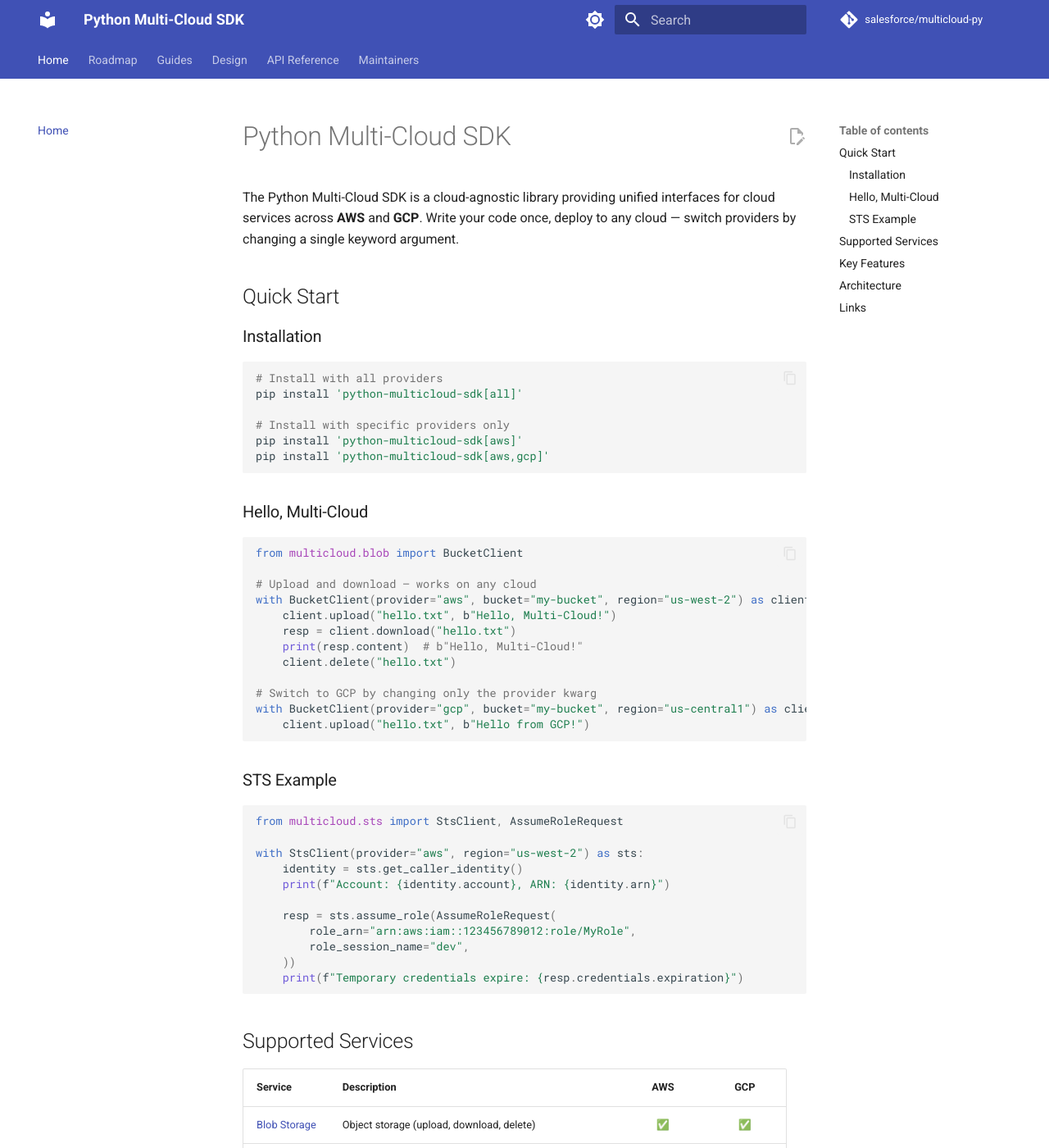
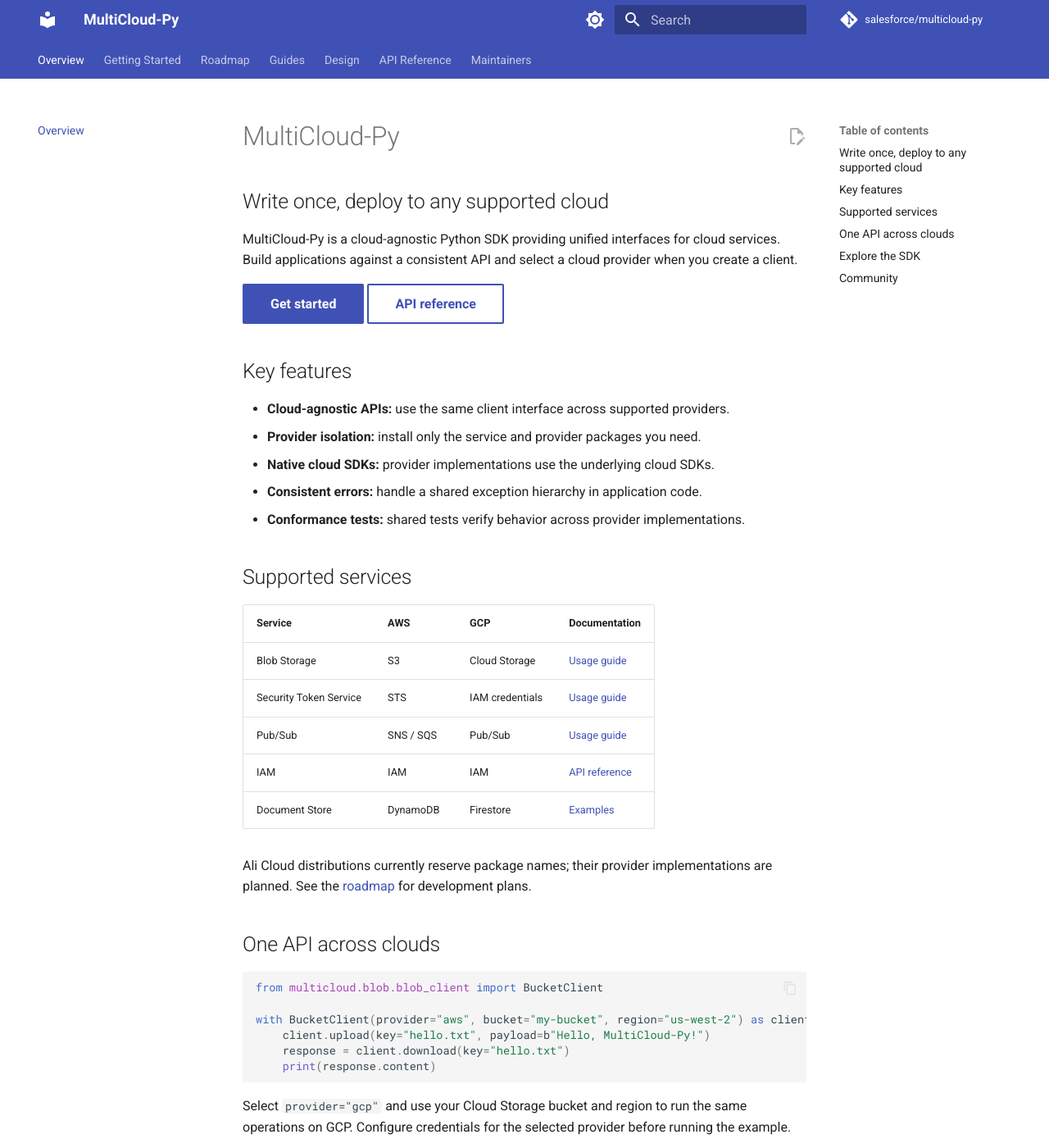
Before and after one commit to LihaoLiuXs/multicloud-py, an MkDocs documentation site: the page built from docs/index.md, in a window 1280 px wide and 1400 px high. Shown: the whole window at 82% size. Built offline with MkDocs 1.6.1 and Material for MkDocs 9.7.7, drawn with Linux system fonts in a browser that asks for light colours; comment, search, counter and statistics services are not loaded; some of the changed text lies outside the part shown.

Commit message:
docs: prepare SDK website and GitHub Pages deployment (#12)
* docs: prepare MultiCloud-Py website and Pages deployment

* docs: use required Ali provider naming on homepage

````diff
--- /dev/null
+++ b/docs/getting-started.md
@@ -0,0 +1,70 @@
+# Getting started
+
+Use Python 3.10 or newer. Install only the service and provider packages your
+application needs; they bring in the shared client and common dependencies.
+
+## Install a provider
+
+Once the distributions are available on PyPI:
+
+```bash
+# Blob Storage on AWS
+pip install multicloud-py-blob-aws
+
+# Blob Storage on GCP
+pip install multicloud-py-blob-gcp
+```
+
+For development from source, install the workspace with
+[uv](https://docs.astral.sh/uv/):
+
+```bash
+git clone https://github.com/salesforce/multicloud-py.git
+cd multicloud-py
+uv sync --frozen --all-packages
+```
+
+Run examples from the source checkout with `uv run python example.py`.
+
+## Configure access
+
+Create a bucket and grant your identity permission to upload, download, and
+delete objects in it. Use a bucket intended for trying the SDK.
+
+=== "AWS"
+
+    Configure the standard boto3 credential chain, such as an AWS profile,
+    environment credentials, or a workload role. Use the bucket's region.
+
+=== "GCP"
+
+    Configure Application Default Credentials, such as a workload identity or
+    `gcloud auth application-default login` for local development. Use your
+    Cloud Storage bucket and location.
+
+## Upload and download an object
+
+Replace `my-bucket` and the region with your own values. This example writes
+and then deletes `multicloud-py-getting-started.txt`.
+
+```python
+from multicloud.blob.blob_client import BucketClient
+
+with BucketClient(provider="aws", bucket="my-bucket", region="us-west-2") as client:
+    key = "multicloud-py-getting-started.txt"
+    client.upload(key=key, payload=b"Hello, MultiCloud-Py!")
+    response = client.download(key=key)
+    print(response.content.decode())
+    client.delete(key=key)
+```
+
+To use GCP, install `multicloud-py-blob-gcp`, select `provider="gcp"`, and
+provide your bucket and location. The upload, download, and delete calls stay
+the same.
+
+## Next steps
+
+- [Blob Storage guide](guides/blobstore-guide.md)
+- [STS guide](guides/sts-guide.md)
+- [Pub/Sub guide](guides/pubsub-guide.md)
+- [API reference](api/index.md)
--- a/docs/index.md
+++ b/docs/index.md
@@ -1,85 +1,65 @@
-# Python Multi-Cloud SDK
+# MultiCloud-Py
 
-The Python Multi-Cloud SDK is a cloud-agnostic library providing unified interfaces for cloud services across **AWS** and **GCP**. Write your code once, deploy to any cloud — switch providers by changing a single keyword argument.
+## Write once, deploy to any supported cloud
 
-## Quick Start
+MultiCloud-Py is a cloud-agnostic Python SDK providing unified interfaces for
+cloud services. Build applications against a consistent API and select a cloud
+provider when you create a client.
 
-### Installation
+[Get started](getting-started.md){ .md-button .md-button--primary }
+[API reference](api/index.md){ .md-button }
 
-```bash
-# Install with all providers
-pip install 'python-multicloud-sdk[all]'
+## Key features
 
-# Install with specific providers only
-pip install 'python-multicloud-sdk[aws]'
-pip install 'python-multicloud-sdk[aws,gcp]'
+- **Cloud-agnostic APIs:** use the same client interface across supported providers.
+- **Provider isolation:** install only the service and provider packages you need.
+- **Native cloud SDKs:** provider implementations use the underlying cloud SDKs.
+- **Consistent errors:** handle a shared exception hierarchy in application code.
+- **Conformance tests:** shared tests verify behavior across provider implementations.
+
+## Supported services
+
+| Service | AWS | GCP | Documentation |
+| --- | --- | --- | --- |
+| Blob Storage | S3 | Cloud Storage | [Usage guide](guides/blobstore-guide.md) |
+| Security Token Service | STS | IAM credentials | [Usage guide](guides/sts-guide.md) |
+| Pub/Sub | SNS / SQS | Pub/Sub | [Usage guide](guides/pubsub-guide.md) |
+| IAM | IAM | IAM | [API reference](api/iam.md) |
+| Document Store | DynamoDB | Firestore | [Examples](https://github.com/salesforce/multicloud-py/tree/main/examples) |
+
+Ali Cloud distributions currently reserve package names; their provider
+implementations are planned. See the [roadmap](roadmap.md) for development plans.
+
+## One API across clouds
+
+```python
+from multicloud.blob.blob_client import BucketClient
+
+with BucketClient(provider="aws", bucket="my-bucket", region="us-west-2") as client:
+    client.upload(key="hello.txt", payload=b"Hello, MultiCloud-Py!")
+    response = client.download(key="hello.txt")
+    print(response.content)
 ```
 
-### Hello, Multi-Cloud
+Select `provider="gcp"` and use your Cloud Storage bucket and region to run
+the same operations on GCP. Configure credentials for the selected provider
+before running the example.
 
-```python
-from multicloud.blob import BucketClient
+## Explore the SDK
 
-# Upload and download — works on any cloud
-with BucketClient(provider="aws", bucket="my-bucket", region="us-west-2") as client:
-    client.upload("hello.txt", b"Hello, Multi-Cloud!")
-    resp = client.download("hello.txt")
-    print(resp.content)  # b"Hello, Multi-Cloud!"
-    client.delete("hello.txt")
+- [Getting started](getting-started.md): install a provider and run your first example.
+- [Usage guides](guides/index.md): task-focused walkthroughs for cloud services.
+- [Design](design/index.md): client, driver, and provider architecture.
+- [API reference](api/index.md): signatures, types, and source docstrings.
+- [Examples](https://github.com/salesforce/multicloud-py/tree/main/examples): working SDK examples.
 
-# Switch to GCP by changing only the provider kwarg
-with BucketClient(provider="gcp", bucket="my-bucket", region="us-central1") as client:
-    client.upload("hello.txt", b"Hello from GCP!")
-```
+## Community
 
-### STS Example
+- [GitHub repository](https://github.com/salesforce/multicloud-py)
+- [Issues and questions](https://github.com/salesforce/multicloud-py/issues)
+- [Contributing](https://github.com/salesforce/multicloud-py/blob/main/CONTRIBUTING.md)
+- [Releases](https://github.com/salesforce/multicloud-py/releases)
+- [MultiCloudJ](https://opensource.salesforce.com/multicloudj/): the Java SDK.
 
-```python
-from multicloud.sts import StsClient, AssumeRoleRequest
-
-with StsClient(provider="aws", region="us-west-2") as sts:
-    identity = sts.get_caller_identity()
-    print(f"Account: {identity.account}, ARN: {identity.arn}")
-
-    resp = sts.assume_role(AssumeRoleRequest(
-        role_arn="arn:aws:iam::123456789012:role/MyRole",
-        role_session_name="dev",
-    ))
-    print(f"Temporary credentials expire: {resp.credentials.expiration}")
-```
-
-## Supported Services
-
-| Service | Description | AWS | GCP |
-|---------|-------------|:---:|:---:|
-| [Blob Storage](guides/blobstore-guide.md) | Object storage (upload, download, delete) | ✅ | ✅ |
-| [STS](guides/sts-guide.md) | Security Token Service (identity, assume role, credentials) | ✅ | ✅ |
-| PubSub | Messaging and event streaming | 🚧 | 🚧 |
-| IAM | Identity and Access Management | 🚧 | 🚧 |
-
-✅ = Available &nbsp; 🚧 = In Progress
-
-## Key Features
-
-- **Cloud-agnostic API** — One interface for all providers. Switch clouds by changing `provider="aws"` to `provider="gcp"`.
-- **Native SDK performance** — Uses boto3, google-cloud-storage, and ali SDKs directly. No intermediate HTTP layer.
-- **Type-safe** — Full type annotations, frozen dataclasses, keyword-only arguments.
-- **Consistent error handling** — All provider exceptions are translated to a common hierarchy (`SubstrateSdkException`).
-- **Optional dependencies** — Install only the providers you need. Unused providers are never imported.
-
-## Architecture
-
-The SDK follows a strict **three-layer architecture** for every service:
-
-1. **Client** — User-facing, cloud-agnostic API (`BucketClient`, `StsClient`)
-2. **Driver** — Abstract contract with validation and template-method hooks (`BaseBlobStore`, `BaseSts`)
-3. **Provider** — Concrete cloud-specific implementation (`AwsBlobStore`, `GcpBlobStore`, `AwsSts`)
-
-Learn more in the [Design](design/index.md) section.
-
-## Links
-
-- [Usage Guides](guides/index.md) — Task-focused guides per service
-- [Design Documentation](design/index.md) — SDK architecture and patterns
-- [GitHub Repository](https://github.com/salesforce/multicloud-py)
-- [Contributing](https://github.com/salesforce/multicloud-py/blob/main/CONTRIBUTING.md)
+MultiCloud-Py is maintained by Salesforce and released under the
+[Apache License 2.0](https://github.com/salesforce/multicloud-py/blob/main/LICENSE.txt).
--- a/mkdocs.yml
+++ b/mkdocs.yml
@@ -1,14 +1,16 @@
-site_name: Python Multi-Cloud SDK
+site_name: MultiCloud-Py
 site_description: >-
   Cloud-agnostic Python SDK providing unified interfaces for object storage,
   identity, pub/sub, and IAM across AWS and GCP.
-site_url: https://salesforce.github.io/multicloud-py/
+site_url: https://opensource.salesforce.com/multicloud-py/
 repo_url: https://github.com/salesforce/multicloud-py
 repo_name: salesforce/multicloud-py
 edit_uri: edit/main/docs/
 
 docs_dir: docs
 site_dir: site
+exclude_docs: |
+  /superpowers/
 
 theme:
   name: material
@@ -110,7 +112,8 @@
               - "!^_"
 
 nav:
-  - Home: index.md
+  - Overview: index.md
+  - Getting Started: getting-started.md
   - Roadmap: roadmap.md
   - Guides:
       - guides/index.md
@@ -130,6 +133,7 @@
       - multicloud.common: api/common.md
   - Maintainers:
       - Releasing: maintainers/releasing.md
+      - Website: maintainers/website.md
 
 extra:
   generator: false
````
Also changed, not shown: README.md (+4 -0 lines), docs/maintainers/website.md (added, +36 -0 lines), 1 other file.
